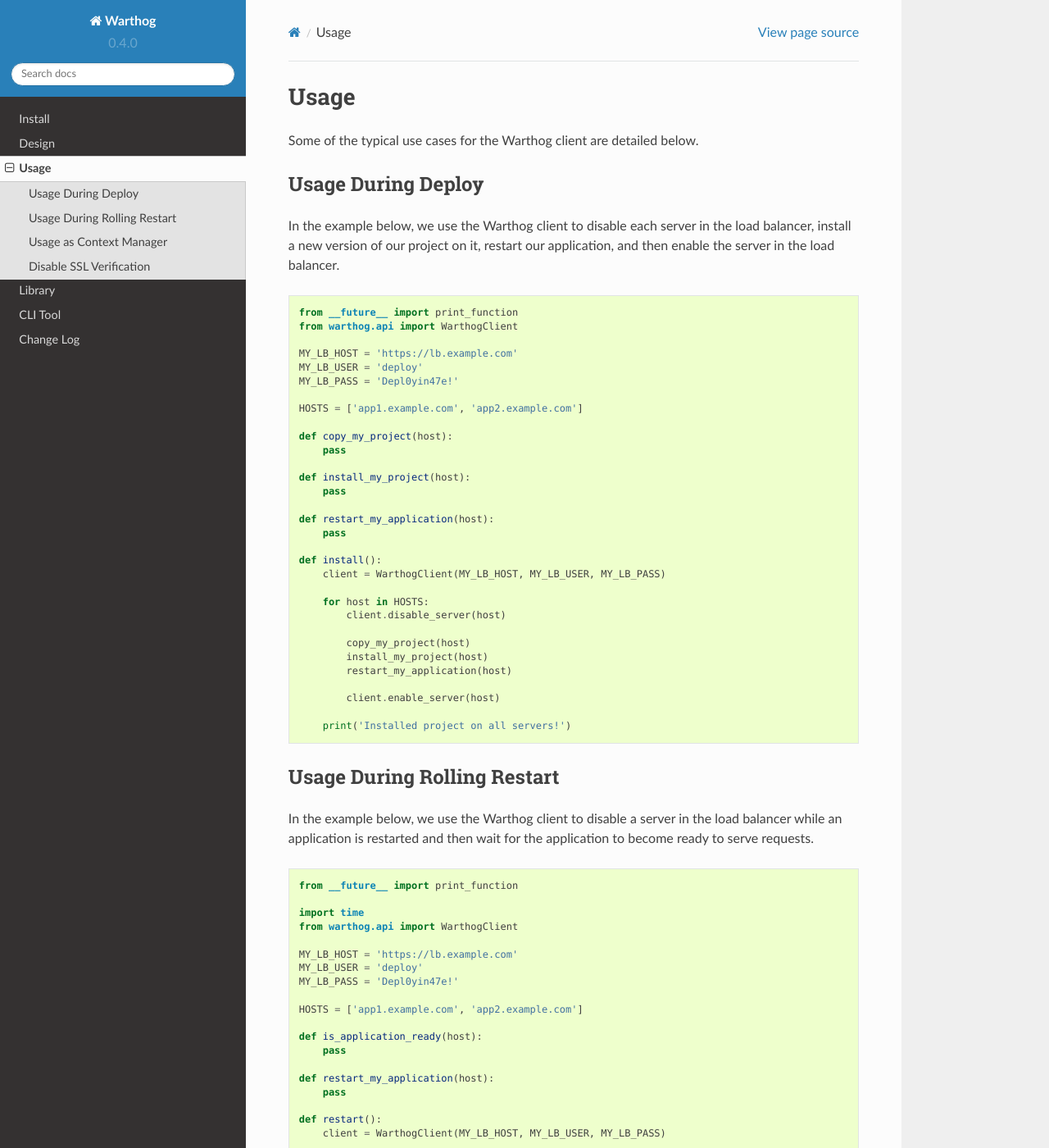
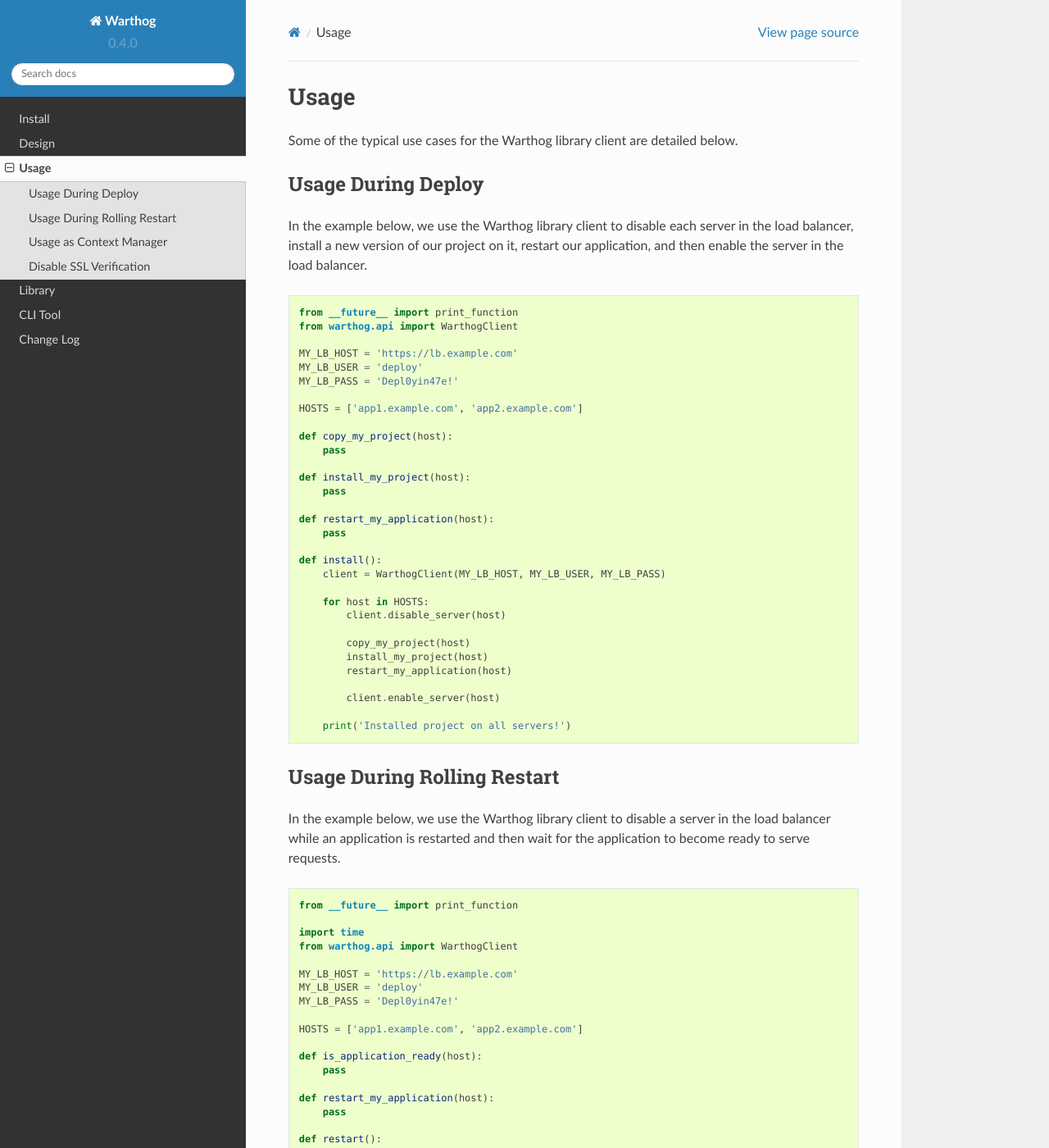
Before and after one commit to smarter-travel-media/warthog, a Sphinx documentation site: the page built from doc/source/usage.rst, in a window 1280 px wide and 1400 px high. Shown: the whole window at 82% size. Built offline with Sphinx 7.4.7 and the Read the Docs theme 2.0.0, drawn with Linux system fonts in a browser that asks for light colours; some of the changed text lies outside the part shown.

Commit message:
Refer to WarthogClient was the library client (as opposed to the CLI client)

```diff
--- a/doc/source/usage.rst
+++ b/doc/source/usage.rst
@@ -1,13 +1,13 @@
 Usage
 =====
 
-Some of the typical use cases for the Warthog client are detailed below.
+Some of the typical use cases for the Warthog library client are detailed below.
 
 Usage During Deploy
 -------------------
 
-In the example below, we use the Warthog client to disable each server in the load
-balancer, install a new version of our project on it, restart our application, and
+In the example below, we use the Warthog library client to disable each server in the
+load balancer, install a new version of our project on it, restart our application, and
 then enable the server in the load balancer.
 
 .. code-block:: python
@@ -49,8 +49,8 @@
 Usage During Rolling Restart
 ----------------------------
 
-In the example below, we use the Warthog client to disable a server in the load
-balancer while an application is restarted and then wait for the application to
+In the example below, we use the Warthog library client to disable a server in the
+load balancer while an application is restarted and then wait for the application to
 become ready to serve requests.
 
 .. code-block:: python
@@ -90,8 +90,8 @@
 Usage as Context Manager
 ------------------------
 
-In this example, we use the Warthog client as a context manager that will
-automatically disable a server, and then re-enable it after the context
+In this example, we use the Warthog library client as a context manager that
+will automatically disable a server, and then re-enable it after the context
 exits.
 
 .. note::
@@ -139,7 +139,7 @@
 
 If you are interacting with the load balancer over HTTPS but using a self-signed certificate,
 you'll have to disable certification verification (or get proper cert!). This example will use
-the Warthog client with certification verification disabled.
+the Warthog library client with certification verification disabled.
 
 .. code-block:: python
 
```
